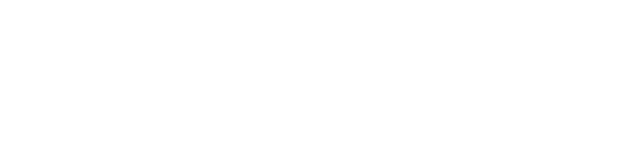
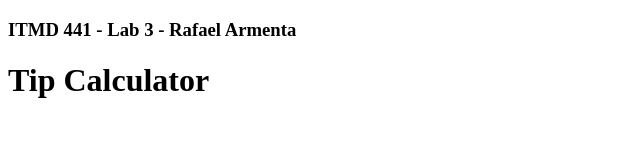
Before and after one commit to rarmenta1/ITMD441-Lab-3, a plain HTML site: page index.html in a window 1280 px wide. Shown: the whole page, without its empty margins (0-640 px from the left). Drawn offline with Linux system fonts and the light colour scheme.

Commit message:
Update index.html
added titles and ids

```diff
--- a/index.html
+++ b/index.html
@@ -1,11 +1,16 @@
 <!DOCTYPE html>
 <html lang="en">
-<head>
+  <head>
     <meta charset="UTF-8">
     <meta name="viewport" content="width=device-width, initial-scale=1.0">
     <title>ITMD-441 Lab 3</title>
-</head>
-<body>
-
-</body>
+  </head>
+  <body id="main">
+    <section id="title">
+      <h3 id="assignmentName">ITMD 441 - Lab 3 - Rafael Armenta</h3>
+    </section>
+    <div id="main-container">
+      <h1 id="labName">Tip Calculator</h1>
+    </div>
+  </body>
 </html>
```
